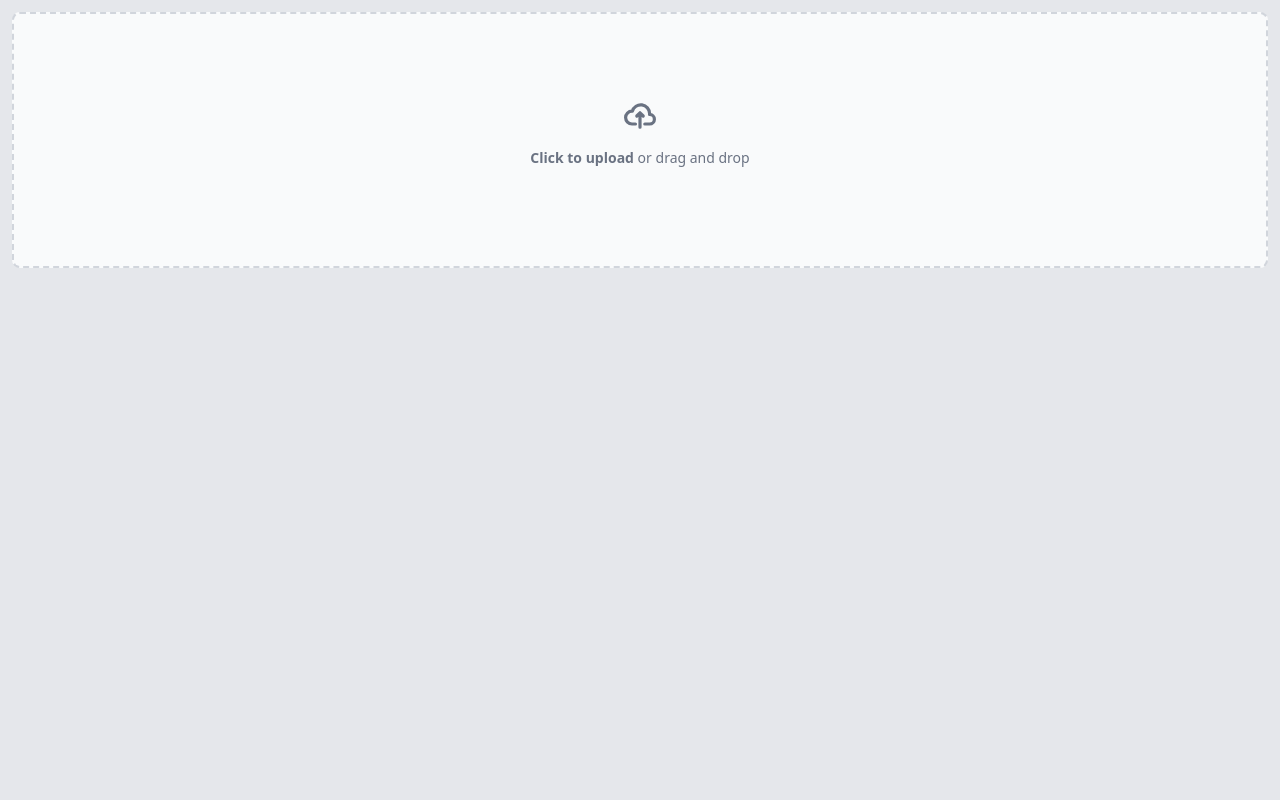
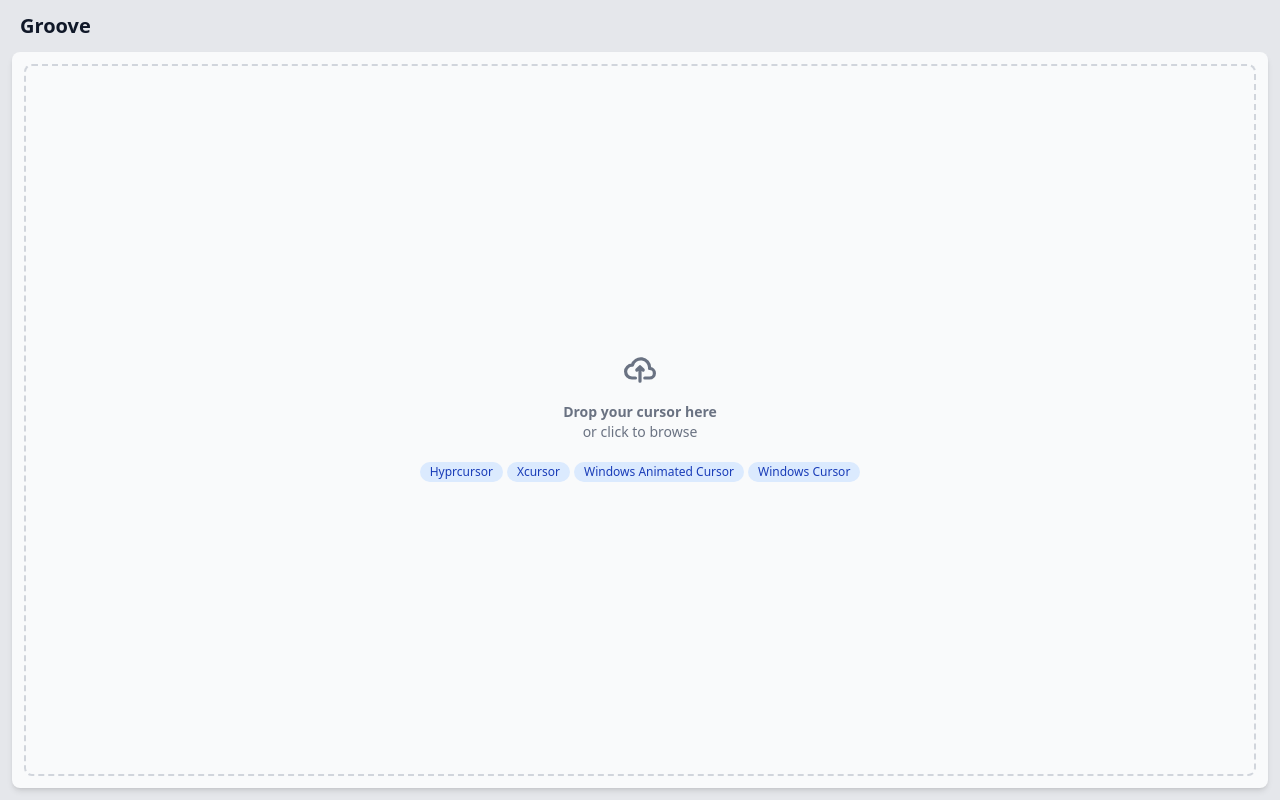
Before and after one commit to hiyorun/groove, a Vue app: page / in a window 1280 px wide. Built offline with nearby package versions, Linux system fonts and the light colour scheme; the HTML template or start-up script is replaced by a standard one.

Commit message:
fix: HomeView minor revamp

```diff
--- /dev/null
+++ b/src/components/common/BadgeComponent.vue
@@ -0,0 +1,30 @@
+<script setup lang="ts">
+  import { computed } from 'vue';
+
+  type Variant = 'plain' | 'info' | 'success' | 'warn' | 'danger';
+  const { variant = 'plain' } = defineProps<{
+    variant?: Variant;
+  }>();
+
+  const variantClass = computed(() => {
+    switch (variant) {
+      case 'plain':
+        return 'bg-gray-100 text-gray-800 dark:bg-gray-700 dark:text-gray-300';
+      case 'info':
+        return 'bg-blue-100 text-blue-800 dark:bg-blue-900 dark:text-blue-300';
+      case 'success':
+        return 'bg-green-100 text-green-800 dark:bg-green-900 dark:text-green-300';
+      case 'warn':
+        return 'bg-yellow-100 text-yellow-800 dark:bg-yellow-900 dark:text-yellow-300';
+      case 'danger':
+        return 'bg-red-100 text-red-800 dark:bg-red-900 dark:text-red-300';
+      default:
+        return '';
+    }
+  });
+</script>
+<template>
+  <span :class="variantClass" class="text-xs font-medium px-2.5 py-0.5 rounded-full">
+    <slot></slot>
+  </span>
+</template>
--- a/src/components/common/DropdownComponent.vue
+++ b/src/components/common/DropdownComponent.vue
@@ -148,9 +148,10 @@
         >
           <button
             @click="selectOption(option)"
-            class="w-full flex gap-2 items-center px-4 py-2 hover:bg-gray-100
+            class="w-full flex gap-2 text-left px-4 py-2 hover:bg-gray-100
               dark:hover:bg-gray-600"
             :class="{
+              'cursor-pointer': !option.disabled,
               'bg-gray-100 dark:bg-gray-600': idx === focusIndex,
               'opacity-50 cursor-not-allowed': option.disabled,
             }"
--- a/src/components/editor/EditorActions.vue
+++ b/src/components/editor/EditorActions.vue
@@ -1,6 +1,10 @@
 <script setup lang="ts">
   import DropdownComponent from '../common/DropdownComponent.vue';
   import InputButton from '../input/InputButton.vue';
+
+  defineProps<{
+    frameLength: number;
+  }>();
 
   const emits = defineEmits<{
     (e: 'export', value: string): void;
@@ -16,7 +20,7 @@
   }
 </script>
 <template>
-  <div class="p-3 flex justify-end gap-2">
+  <div class="p-3 flex justify-end items-center gap-2">
     <InputButton
       @click="emits('close')"
       label="Close"
@@ -35,6 +39,7 @@
         {
           name: 'Windows Cursor Format',
           value: 'mscursor',
+          disabled: frameLength > 1
         },
         {
           name: 'Windows Animated Cursor Format',
--- a/src/components/input/InputButton.vue
+++ b/src/components/input/InputButton.vue
@@ -3,10 +3,12 @@
     label = '',
     filled = false,
     disabled = false,
+    ghost = false,
   } = defineProps<{
     label?: string;
     filled?: boolean;
     disabled?: boolean;
+    ghost?: boolean;
   }>();
 
   const emits = defineEmits<{
@@ -26,8 +28,9 @@
     :class="{
       'bg-blue-700 text-white hover:bg-blue-800 dark:bg-blue-600 dark:hover:bg-blue-700':
         filled && !disabled,
-      [`border border-gray-300 bg-white text-gray-900 hover:bg-gray-100 dark:border-gray-600
-      dark:bg-gray-800 dark:text-white dark:hover:bg-gray-700`]: !filled && !disabled,
+      [`dark:bg-gray-800 bg-white text-gray-900 hover:bg-gray-100 dark:text-white
+      dark:hover:bg-gray-700`]: !filled && !disabled,
+      'border border-gray-300 dark:border-gray-600': !ghost,
       'cursor-not-allowed bg-gray-400 text-gray-200 dark:bg-gray-500 dark:text-gray-300': disabled,
       'cursor-pointer ': !disabled,
     }"
--- a/src/components/input/InputFileDrop.vue
+++ b/src/components/input/InputFileDrop.vue
@@ -1,14 +1,26 @@
 <script setup lang="ts">
   import { ref } from 'vue';
+  import BadgeComponent from '../common/BadgeComponent.vue';
 
   const _inputID = ref<string>(crypto.randomUUID());
+  const isDragOver = ref<boolean>(false);
+
   const emits = defineEmits<{
     change: [value: Event];
   }>();
 
-const { accept = ['*'], description = '' } = defineProps<{
-  accept?: string[];
+  const {
+    accepts = ['*'],
+    acceptBadge = [],
+    description = '',
+    title = '',
+    subtitle = '',
+  } = defineProps<{
+    accepts?: string[];
+    acceptBadge?: string[];
     description?: string;
+    title?: string;
+    subtitle?: string;
   }>();
 
   function unique(id: string): string {
@@ -18,12 +30,66 @@ const { accept = ['*'], description = '' } = defineProps<{
   function upload(evt: Event) {
     emits('change', evt);
   }
+
+  function onDragOver(evt: DragEvent) {
+    evt.preventDefault();
+    evt.stopPropagation();
+    isDragOver.value = true;
+  }
+
+  function onDragLeave(evt: DragEvent) {
+    evt.preventDefault();
+    evt.stopPropagation();
+    isDragOver.value = false;
+  }
+
+  function onDrop(evt: DragEvent) {
+    evt.preventDefault();
+    evt.stopPropagation();
+    isDragOver.value = false;
+
+    const files = evt.dataTransfer?.files;
+    if (files && files.length > 0) {
+      const input = document.getElementById(unique('dropzone-file-')) as HTMLInputElement;
+      if (input) {
+        const dataTransfer = new DataTransfer();
+        Array.from(files).forEach((file) => {
+          dataTransfer.items.add(file);
+        });
+        input.files = dataTransfer.files;
+
+        const changeEvent = new Event('change', { bubbles: true });
+        Object.defineProperty(changeEvent, 'target', {
+          writable: false,
+          value: input,
+        });
+        upload(changeEvent);
+      }
+    }
+  }
+
+  function onDragEnter(evt: DragEvent) {
+    evt.preventDefault();
+    evt.stopPropagation();
+  }
 </script>
+
 <template>
-  <div class="flex items-center justify-center w-full">
+  <div class="flex items-center justify-center w-full h-full">
     <label
       :for="unique('dropzone-file-')"
-      class="flex flex-col items-center justify-center w-full h-64 border-2 border-gray-300 border-dashed rounded-lg cursor-pointer bg-gray-50 dark:hover:bg-gray-800 dark:bg-gray-700 hover:bg-gray-100 dark:border-gray-600 dark:hover:border-gray-500 dark:hover:bg-gray-600"
+      :class="[
+        `flex flex-col items-center justify-center w-full h-full border-2 border-dashed rounded-lg
+        cursor-pointer transition-colors duration-200`,
+        isDragOver
+          ? 'border-blue-400 bg-blue-50 dark:border-blue-500 dark:bg-blue-900/20'
+          : `border-gray-300 bg-gray-50 dark:bg-gray-700 hover:bg-gray-100 dark:border-gray-600
+            dark:hover:border-gray-500 dark:hover:bg-gray-600`,
+      ]"
+      @dragover="onDragOver"
+      @dragleave="onDragLeave"
+      @drop="onDrop"
+      @dragenter="onDragEnter"
     >
       <div class="flex flex-col items-center justify-center pt-5 pb-6">
         <svg
@@ -41,8 +107,12 @@ function upload(evt: Event) {
             d="M13 13h3a3 3 0 0 0 0-6h-.025A5.56 5.56 0 0 0 16 6.5 5.5 5.5 0 0 0 5.207 5.021C5.137 5.017 5.071 5 5 5a4 4 0 0 0 0 8h2.167M10 15V6m0 0L8 8m2-2 2 2"
           />
         </svg>
-        <p class="mb-2 text-sm text-gray-500 dark:text-gray-400">
-          <span class="font-semibold">Click to upload</span> or drag and drop
+        <p class="mb-2 text-sm text-center text-gray-500 dark:text-gray-400">
+          <span class="font-semibold">
+            {{ isDragOver ? 'Release to upload' : title !== '' ? title : 'Drop files here' }}
+          </span>
+          <br />
+          {{ isDragOver ? '' : subtitle !== '' ? subtitle : 'or click to browse' }}
         </p>
         <p
           v-if="description !== ''"
@@ -50,10 +120,25 @@ function upload(evt: Event) {
         >
           {{ description }}
         </p>
+        <div
+          class="pt-3 flex flex-wrap justify-center gap-1"
+          v-if="!isDragOver"
+        >
+          <template
+            v-for="accept in acceptBadge.length > 0 ? acceptBadge : accepts"
+            :key="accept"
+          >
+            <BadgeComponent
+              v-if="accept !== '*'"
+              variant="info"
+              >{{ accept }}</BadgeComponent
+            >
+          </template>
+        </div>
       </div>
       <input
         :id="unique('dropzone-file-')"
-        :accept="accept.join(',')"
+        :accept="accepts.join(',')"
         type="file"
         class="hidden"
         @change="upload"
--- a/src/views/EditorView.vue
+++ b/src/views/EditorView.vue
@@ -95,7 +95,7 @@
   }
 </script>
 <template>
-  <div class="w-full h-full">
+  <div class="w-full h-full p-3">
     <div class="flex flex-col md:flex-row gap-3 w-full h-full">
       <div class="flex flex-col">
         <div
@@ -139,6 +139,7 @@
         </div>
         <div class="shadow-md rounded-lg bg-gray-50 dark:bg-gray-700">
           <EditorActions
+            :frame-length="currentFrames.length"
             @export="exportCursor"
             @close="close"
           />
--- a/src/views/HomeView.vue
+++ b/src/views/HomeView.vue
@@ -18,8 +18,12 @@
 
     const file = files[0];
 
-    const handlers: CursorHandler[] = [handler.xcursor, handler.hyprcursor, handler.mscursor,
-      handler.msani];
+    const handlers: CursorHandler[] = [
+      handler.xcursor,
+      handler.hyprcursor,
+      handler.mscursor,
+      handler.msani,
+    ];
 
     let selectedHandler: (typeof handlers)[0] | null = null;
 
@@ -54,7 +58,18 @@
   }
 </script>
 <template>
-  <div>
-    <InputFileDrop @change="upload" />
+  <div class="flex flex-col gap-3 w-full h-full">
+    <div class="pt-3 px-5">
+      <h1 class="text-xl font-bold">Groove</h1>
+    </div>
+    <div class="flex flex-grow px-3 pb-3">
+      <div class="flex-grow shadow-md rounded-lg p-3 bg-gray-50 dark:bg-gray-700">
+        <InputFileDrop
+          :title="'Drop your cursor here'"
+          :accept-badge="['Hyprcursor', 'Xcursor', 'Windows Animated Cursor', 'Windows Cursor']"
+          @change="upload"
+        />
+      </div>
+    </div>
   </div>
 </template>
--- a/src/views/MainView.vue
+++ b/src/views/MainView.vue
@@ -6,7 +6,7 @@ import { useEditorStore } from '@/stores/editorStore';
 const editorStore = useEditorStore();
 </script>
 <template>
-  <div class="w-screen h-screen p-3">
+  <div class="w-screen h-screen">
     <HomeView v-if="!editorStore.ready" />
     <EditorView v-else />
   </div>
```
Lines whose indentation alone changed are shown as unchanged.
